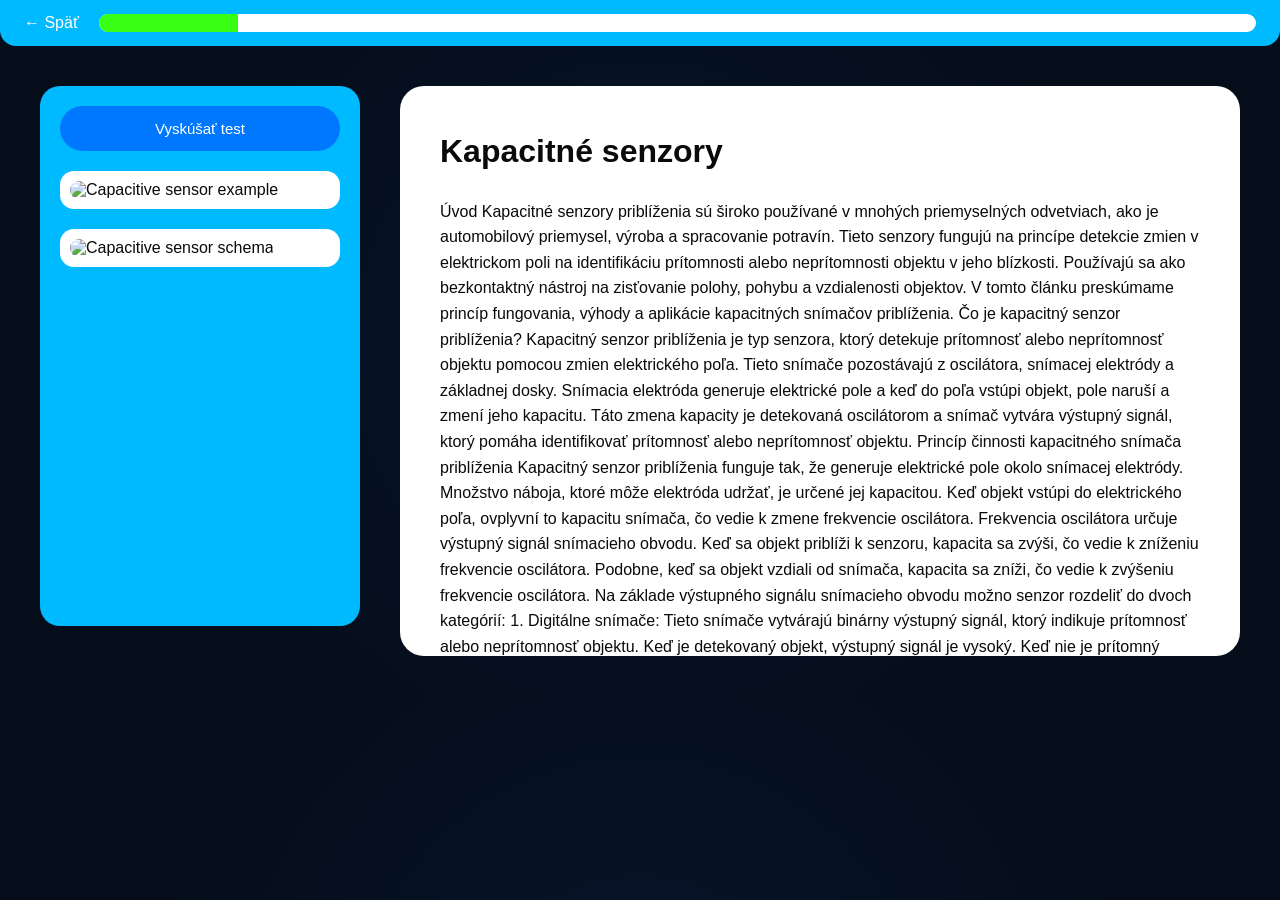
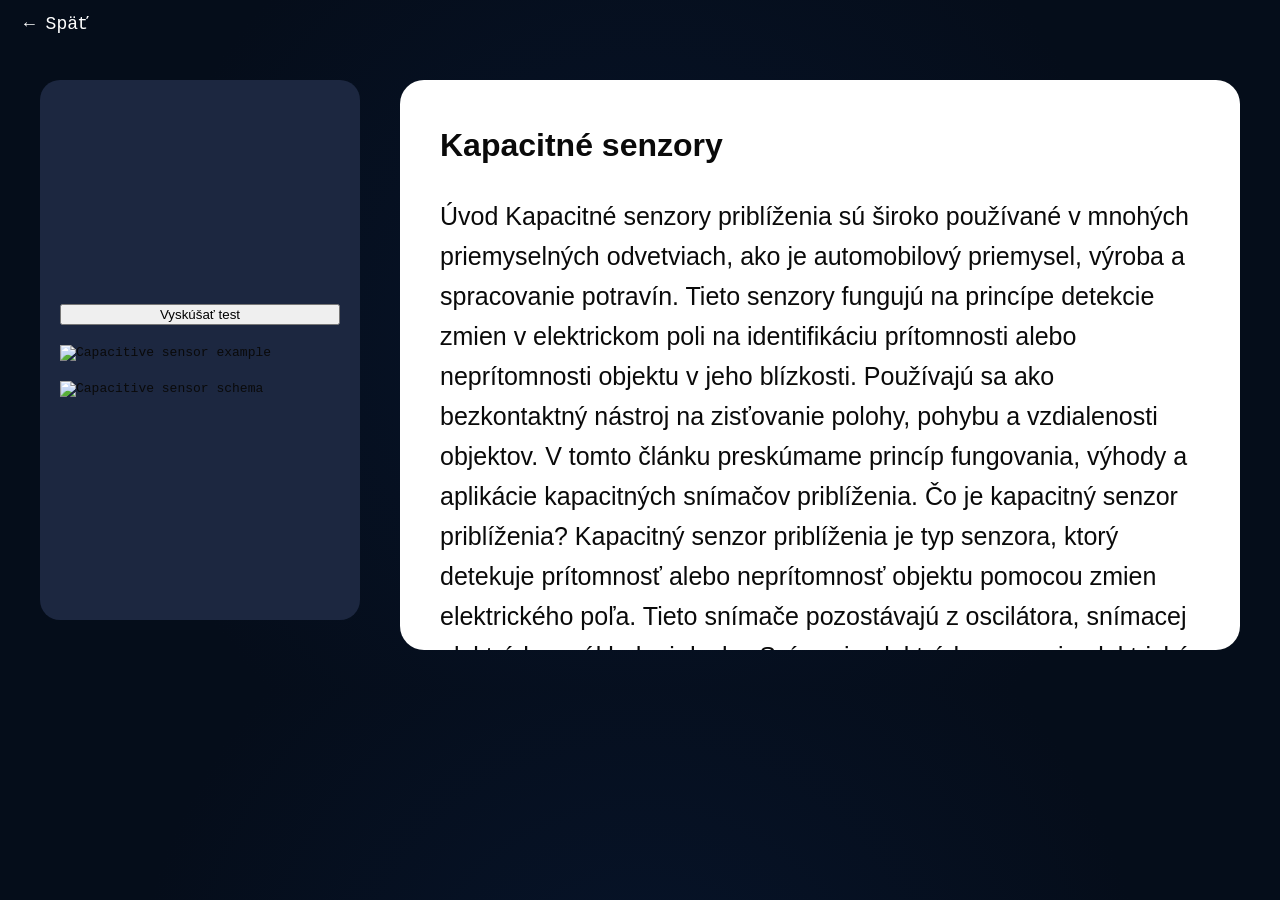

implementation of the theoryhub part and its subprograms

--- a/materials/materials.css
+++ b/materials/materials.css
@@ -2,53 +2,38 @@
 
 body {
     margin: 0;
-    font-family: Arial, sans-serif;
+    font-family: monospace;
     background: radial-gradient(circle at center, #07142a 0%, #050d1a 70%);
     color: #0a0a0a;
 
 }
 
-/* TOP BAR */
-.top-bar {
-    background: #00baff;
-    padding: 14px 24px;
-    display: flex;
-    align-items: center;
-    gap: 20px;
-    border-radius: 0 0 16px 16px;
-}
+
 
 .back-btn {
-    color: white;
+    position: absolute;
+    top: 14px;
+    left: 24px;
+    color: #fff;
     text-decoration: none;
+    font-size: 18px;
     font-weight: 500;
+    z-index: 10;
 }
 
-.progress-bar {
-    flex: 1;
-    background: white;
-    height: 18px;
-    border-radius: 999px;
-    overflow: hidden;
-}
-
-.progress-fill {
-    width: 12%;
-    height: 100%;
-    background: #39ff14;
-}
 
 /* MAIN LAYOUT */
 .content {
     display: flex;
     gap: 40px;
     padding: 40px;
+    margin-top: 40px;
 }
 
 /* LEFT PANEL */
 .left-panel {
     width: 280px;
-    background: #00baff;
+    background: #1c2740;
     border-radius: 20px;
     padding: 20px;
     display: flex;
@@ -56,12 +41,15 @@ body {
     gap: 20px;
     max-height: 500px;
     overflow-y: auto;
-    scrollbar-color: blue #00baff;
+    scrollbar-color: blue #1c2740;
+    justify-content: center;
 }
 
 
 
-.test-btn {
+.source-btn {
+    top: 110px;
+    position: fixed;
     background: #0077ff;
     color: white;
     border: none;
@@ -72,15 +60,10 @@ body {
 }
 
 
-.image-card {
-    background: white;
-    border-radius: 14px;
-    padding: 10px;
 
-}
-
-.image-card img {
+#image-link{
     width: 100%;
+
     border-radius: 10px;
 
 }
@@ -88,6 +71,7 @@ body {
 /* RIGHT TEXT CARD */
 .text-card {
     flex: 1;
+    font-family: Arial, sans-serif;
     background: white;
     border-radius: 24px;
     padding: 40px;
@@ -95,6 +79,7 @@ body {
     max-height: 490px;
     overflow-y: auto;
     scrollbar-color: blue white;
+    font-size: 25px;
 }
 
 .text-card h1 {
